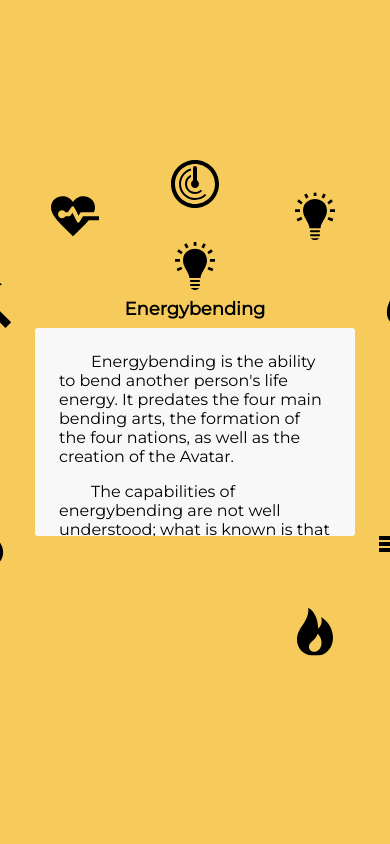
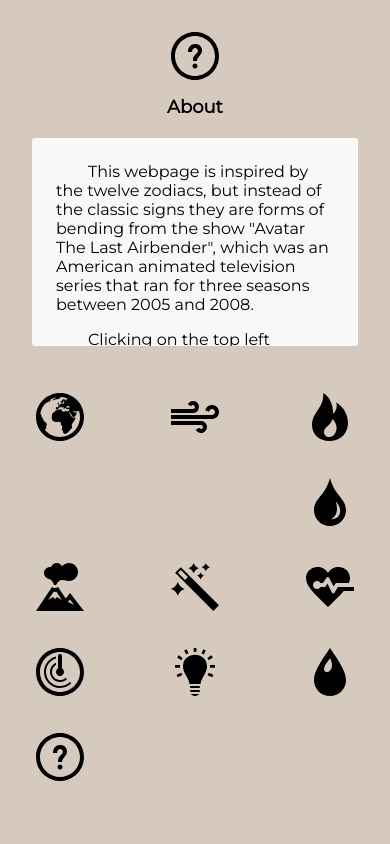
Before and after one commit to 111yp/idm231-mar528, a plain HTML site: page index.html in a window 390 px wide. Drawn offline with nearby package versions, Linux system fonts and the light colour scheme.

Commit message:
add mobile compatibility
add mobile compatibility

```diff
--- a/assets/css/main.css
+++ b/assets/css/main.css
@@ -1,4 +1,55 @@
-.gem2-display, .gem3-display,
+@media only screen and (max-width: 650px) {
+	.circle-container {
+		display: grid !important;
+		grid-template-columns: auto auto auto !important;
+		position: unset !important;
+		width: 100% !important;
+		margin-top: 0 !important;
+		grid-gap: 2rem !important;
+		padding: 0 !important;
+	}
+
+	.wrapper {
+		width: 100% !important;
+	}
+
+	.circle-container > *:nth-of-type(n) {
+		transform: none !important;
+		position: unset !important;
+		margin-left: 0 !important;
+		margin-top: 0 !important;
+	}
+
+	.wrapper {
+		flex-direction: column-reverse;
+		display: flex;
+		align-items: center;
+		justify-content: center;
+	}
+
+	.content {
+		width: 100% !important;
+		position: unset !important;
+		align-self: center !important;
+		transform: none !important;
+		padding: 0 !important;
+		padding-top: 1.5rem !important;
+	}
+
+	.text {
+		margin: 1.25rem 1.5rem 0 !important;
+	}
+}
+
+@keyframes fadeIn {
+	from {
+		opacity: 0;
+	} to {
+		opacity: 1;
+	}
+}
+
+.gem2-display, .gem3-display, .gem1-display,
 .gem4-display, .gem5-display, .gem6-display,
 .gem7-display, .gem8-display, .gem9-display,
 .gem10-display, .gem11-display, .gem12-display {
@@ -7,12 +58,13 @@
 
 body {
 	transition: all 3s !important;
-	background-color: #F6CB5B;
+	background-color: #D5CABD;
 }
 
 h2 {
 	font-size: 18px;
-	margin: .5rem 0;
+	margin: 0;
+    margin-top: 1rem;
 	font-family: 'Montserrat', sans-serif;
 }
 
@@ -23,6 +75,7 @@
 	overflow: scroll;
 	overflow-x: hidden;
 	border-radius: 3px;
+	margin-top: 1rem;
 }
 
 p {
@@ -119,6 +172,11 @@
 	transform: rotate(330deg) translate(15rem) rotate(-330deg);
 }
 
+.circle-container > *:nth-of-type(13) {
+	top: 3rem;
+	left: 3rem;
+}
+
 button {
 	cursor: pointer;
 	border: none;
--- a/assets/js/main.js
+++ b/assets/js/main.js
@@ -10,8 +10,9 @@
 var gem10 = {name: 'gem10', value: '#FBE4DA', tint:"#FFFEF4"}; //spirit
 var gem11 = {name: 'gem11', value: '#D3EE92', tint:"#FFFFC5"}; //healing
 var gem12 = {name: 'gem12', value: '#BB886C', tint:"#EEBB9F"}; //seismic
+var gem13 = {name: 'gem13', value: '#D5CABD', tint:"#EEBB9F"}; //seismic
 
-let list = [gem1, gem2, gem3, gem4, gem5, gem6, gem7, gem8, gem9, gem10, gem11, gem12];
+let list = [gem1, gem2, gem3, gem4, gem5, gem6, gem7, gem8, gem9, gem10, gem11, gem12, gem13];
 
 function detectGem(self) {
     for (i = 0; i < list.length; i++) {
@@ -19,7 +20,7 @@
             $('body').css("background-color", list[i].value);
         }
     }
-    $('#content, #gem1-display, #gem2-display, #gem3-display, #gem4-display, #gem5-display, #gem6-display, #gem7-display, #gem8-display, #gem9-display, #gem10-display, #gem11-display, #gem12-display').fadeOut(0, function()
+    $('#content, #gem1-display, #gem2-display, #gem3-display, #gem4-display, #gem5-display, #gem6-display, #gem7-display, #gem8-display, #gem9-display, #gem10-display, #gem11-display, #gem12-display, #gem13-display').fadeOut(0, function()
     {
         $('#' + self + '-display').fadeIn(0);
         $('#content').fadeIn(0);
--- a/index.html
+++ b/index.html
@@ -7,7 +7,8 @@
     <script src="assets/js/main.js"></script>
     <link href="https://fonts.googleapis.com/css?family=Montserrat&display=swap" rel="stylesheet">
     <meta name="viewport" content="width=device-width, initial-scale=1.0"/>
-    <ul class='circle-container'>
+    <div class="wrapper">
+    <ul class="circle-container">
         <button id="gem3" onclick="detectGem(this.id)">
             <li><object type="image/svg+xml" data="assets/svg/earth.svg"></object></li>
         </button>
@@ -43,6 +44,9 @@
         </button>
         <button id="gem2" onclick="detectGem(this.id)">
             <li><object type="image/svg+xml" data="assets/svg/water.svg"></object></li>
+        </button>
+        <button id="gem13" onclick="detectGem(this.id)">
+            <li><object type="image/svg+xml" data="assets/svg/question.svg"></object></li>
         </button>
     </ul>
 <div class="content" id="content">
@@ -152,10 +156,19 @@
             <p>Seismic sense is a sub-skill of earthbending that constitutes for physical sense. This skill enables earthbenders to detect vibrations in the ground to perceive objects, people, and other aspects of their environment, essentially acting as sonar, but through earth and metal.</p>
         </div>
     </div>
+    <div class="gem13-display" id="gem13-display">
+        <object type="image/svg+xml" data="assets/svg/question.svg"></object>
+        <h2>About</h2>
+        <div class="text">
+            <p>This webpage is inspired by the twelve zodiacs, but instead of the classic signs they are forms of bending from the show "Avatar The Last Airbender", which was an American animated television series that ran for three seasons between 2005 and 2008.</p>
+            <p>Clicking on the top left question mark icon will bring you back to this "About" page.</p>
+        </div>
+    </div>
     <!-- <form>
         Birthday: <input type="date" name="bday">
         <input type="submit">
     </form> -->
 </div>
+</div>
 </head>
 </html>
```
Also changed, not shown: assets/svg/question.svg (added).
